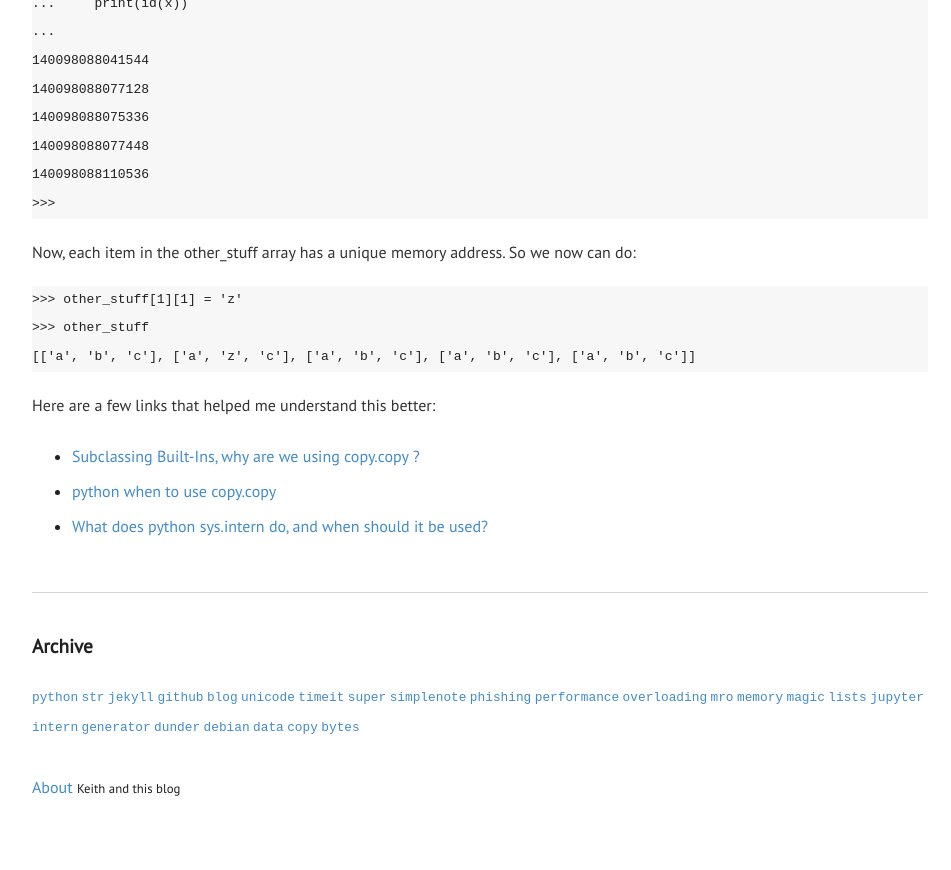
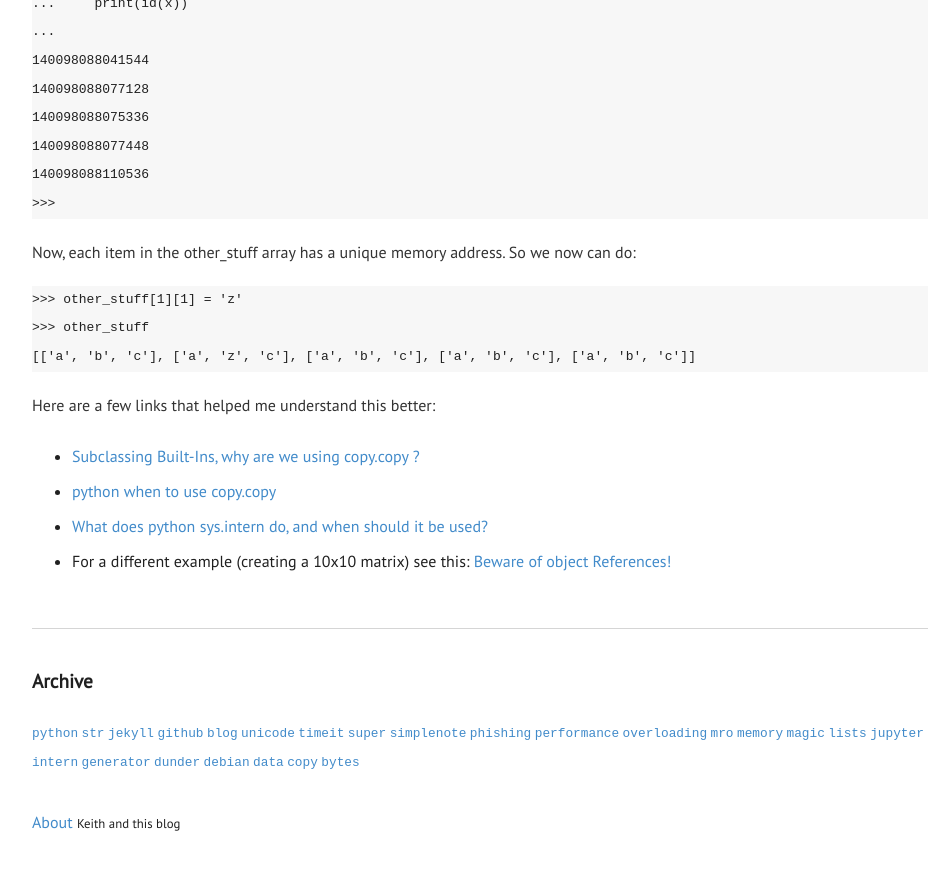
Before and after one commit to keithostertag/keithostertag.github.io, a Jekyll site: the page built from _posts/2017-08-25-python-copy-and-intern.md, in a window 1280 px wide and 900 px high, scrolled down 1832 px. Shown: the top 870 px of the window, without its empty margins (160-1111 px from the left). Built offline with Jekyll 4.4.1, drawn with Linux system fonts in a browser that asks for light colours.

Commit message:
additional link to  post

```diff
--- a/_posts/2017-08-25-python-copy-and-intern.md
+++ b/_posts/2017-08-25-python-copy-and-intern.md
@@ -86,3 +86,4 @@ Here are a few links that helped me understand this better:
 * [Subclassing Built-Ins, why are we using copy.copy ?](https://teamtreehouse.com/community/subclassing-builtins-why-are-we-using-copycopy)
 * [python when to use copy.copy](https://stackoverflow.com/questions/7046971/python-when-to-use-copy-copy)
 * [What does python sys.intern do, and when should it be used?](https://stackoverflow.com/questions/1136826/what-does-python-sys-intern-do-and-when-should-it-be-used)
+* For a different example (creating a 10x10 matrix) see this: [Beware of object References!](https://www.reddit.com/r/pythontips/comments/4qgg95/beware_of_object_references/)
```
